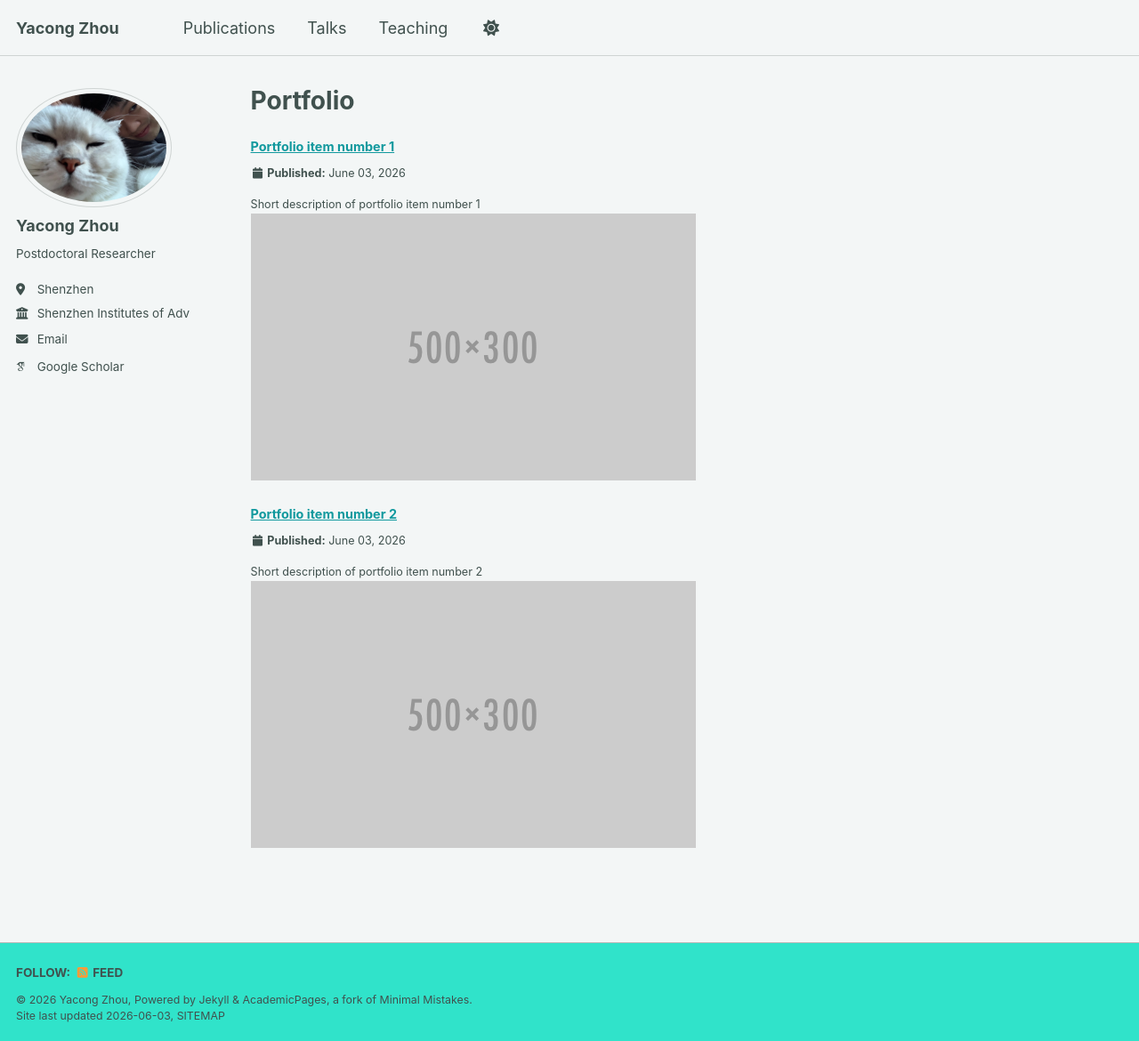
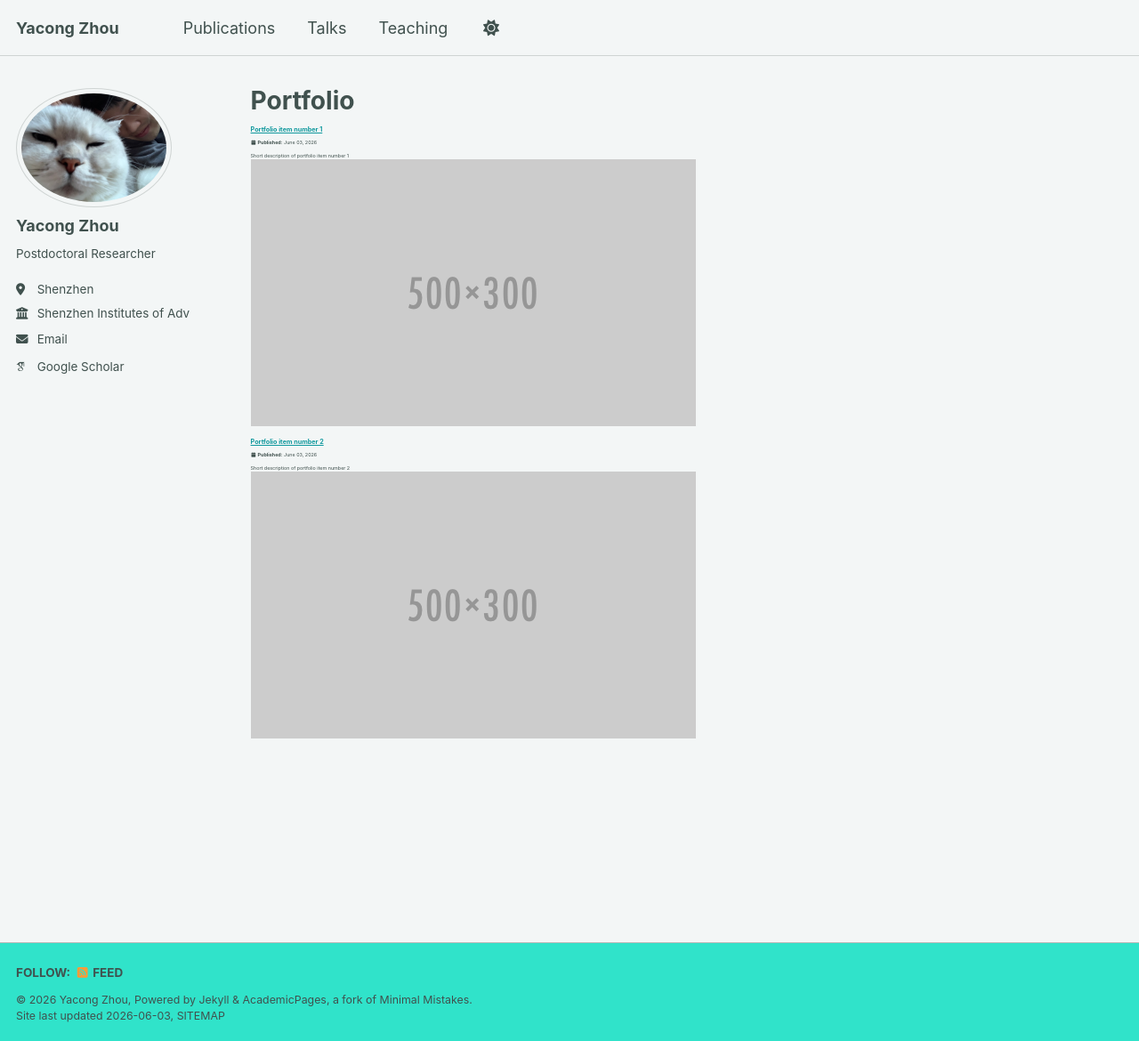
Before and after one commit to YACONGZHOU/yacongzhou.github.io, a Jekyll site: the page built from _pages/portfolio.html, in a window 1280 px wide and 1170 px high. Shown: the whole window at 89% size. Built offline with Jekyll 4.4.1, drawn with Linux system fonts in a browser that asks for light colours; some web fonts are replaced; a script bundle is joined from its source files by our own code; library files that are not in the unit come from our copies.

Commit message:
Update custom.html

```diff
--- a/_includes/head/custom.html
+++ b/_includes/head/custom.html
@@ -15,8 +15,8 @@
 <meta name="theme-color" content="#ffffff"/>
 
 <style>
-  .archive__item-title { font-size: 0.8em; }  /* publication title */
-  .archive__item p     { font-size: 0.7em; }  /* venue, coauthors, etc. */
+  .archive__item-title { font-size: 0.4em; }  /* publication title */
+  .archive__item p     { font-size: 0.3em; }  /* venue, coauthors, etc. */
 </style>
 
 <!-- end custom head snippets -->
```
